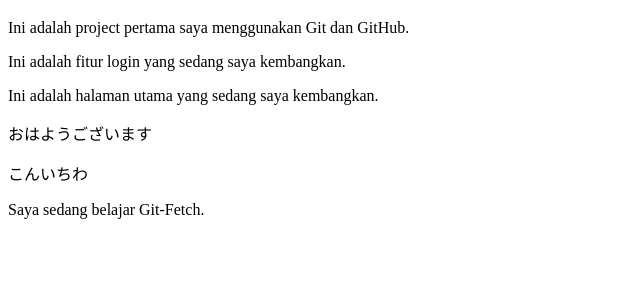
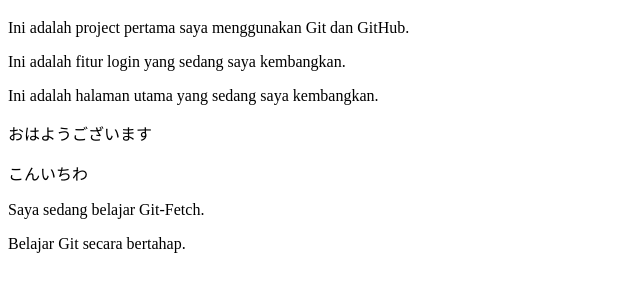
Before and after one commit to rizkidwifauzi/Belajar-Git, a plain HTML site: page index.html in a window 1280 px wide. Shown: the part 61-352 px from the top of the page, without its empty margins (0-640 px from the left). Drawn offline with Linux system fonts and the light colour scheme.

Commit message:
Menambahkan catatan belajar Git

```diff
--- a/index.html
+++ b/index.html
@@ -12,5 +12,6 @@
     <p>おはようございます</p>
     <p>こんいちわ</p>
     <p>Saya sedang belajar Git-Fetch.</p>
+    <p>Belajar Git secara bertahap.</p>
 </body>
 </html>
```
